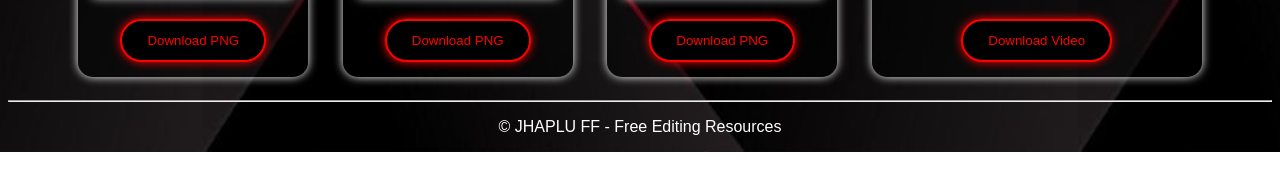
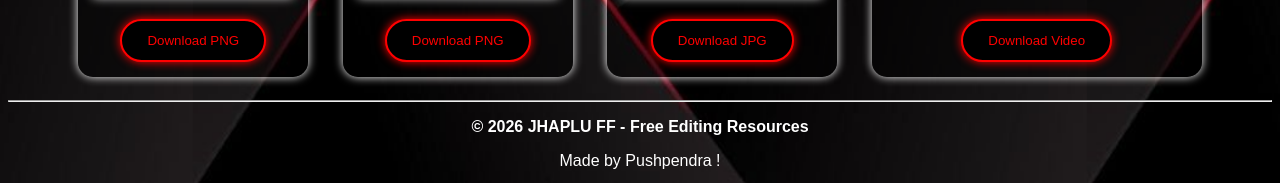
Before and after one commit to bewafagamer99p-netizen/JHAPLU-, a plain HTML site: page elements.html in a window 1280 px wide. Shown: the part 1403-1586 px from the top of the page. Before the commit the page ends 1555 px from the top, so only its background shows below. Drawn offline with Linux system fonts and the light colour scheme.

Commit message:
Add files via upload
added file

```diff
--- a/elements.html
+++ b/elements.html
@@ -186,7 +186,7 @@
     <img src="p55.jpg" width="200">
     <br><br>
     <a href="p55.jpg" download>
-        <button>Download PNG</button>
+        <button>Download JPG</button>
     </a>
 </div>
 
@@ -201,8 +201,8 @@
 </div>
 
 <hr>
-
-<p>© JHAPLU FF - Free Editing Resources</p>
+<p><b>© 2026 JHAPLU FF - Free Editing Resources</b></p>
+<p>Made by Pushpendra !</p>
 
 </body>
 </html>
```
Also changed, not shown: about.html (+6 -0 lines), index.html (+14 -11 lines).
